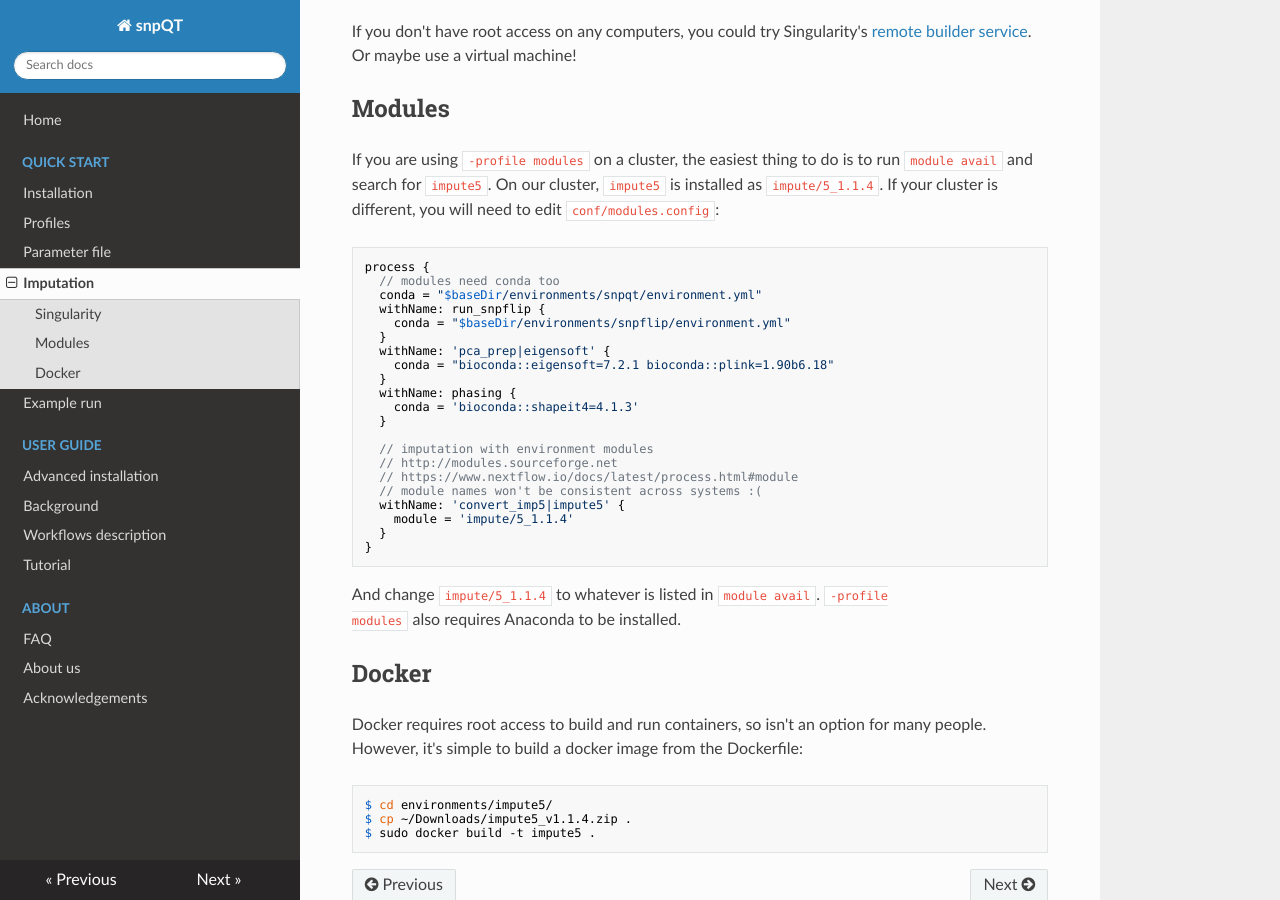
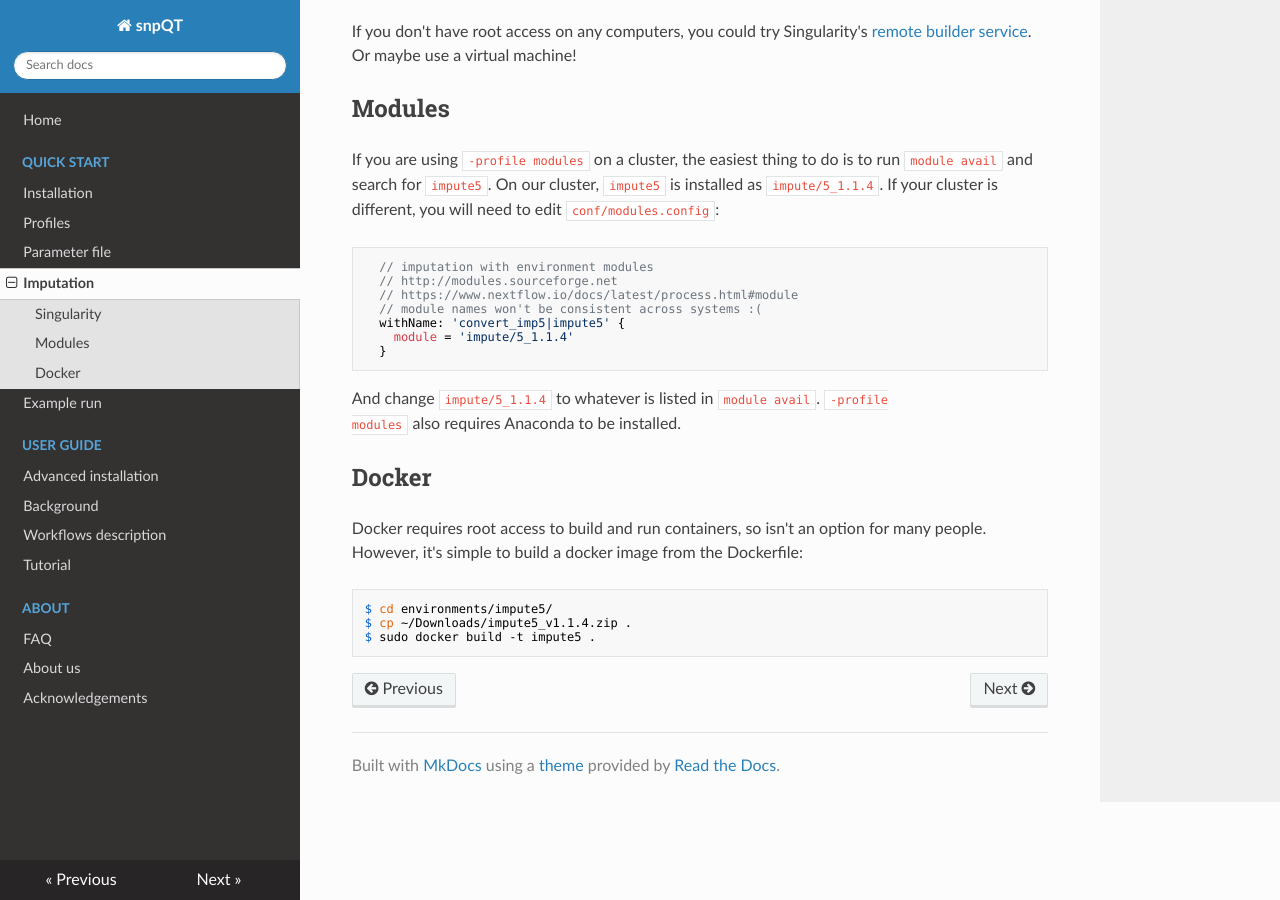
Before and after one commit to nebfield/snpQT, an MkDocs documentation site: the page built from docs/quickstart/imputation.md, in a window 1280 px wide and 900 px high, scrolled down 615 px. Built offline with MkDocs 1.6.1, drawn with Linux system fonts in a browser that asks for light colours; nearby versions of some CDN libraries.

Commit message:
Update modules.config text in docs

````diff
--- a/docs/quickstart/imputation.md
+++ b/docs/quickstart/imputation.md
@@ -36,19 +36,6 @@ installed as `impute/5_1.1.4`. If your cluster is different, you will need to
 edit `conf/modules.config`:
 
 ```
-process {
-  // modules need conda too
-  conda = "$baseDir/environments/snpqt/environment.yml"
-  withName: run_snpflip {
-    conda = "$baseDir/environments/snpflip/environment.yml"
-  }
-  withName: 'pca_prep|eigensoft' {
-    conda = "bioconda::eigensoft=7.2.1 bioconda::plink=1.90b6.18"
-  }
-  withName: phasing {
-    conda = 'bioconda::shapeit4=4.1.3'
-  }
-
   // imputation with environment modules
   // http://modules.sourceforge.net
   // https://www.nextflow.io/docs/latest/process.html#module
@@ -56,7 +43,6 @@ process {
   withName: 'convert_imp5|impute5' {
     module = 'impute/5_1.1.4'
   }
-}
 ```
 
 And change `impute/5_1.1.4` to whatever is listed in `module avail`. `-profile
````
